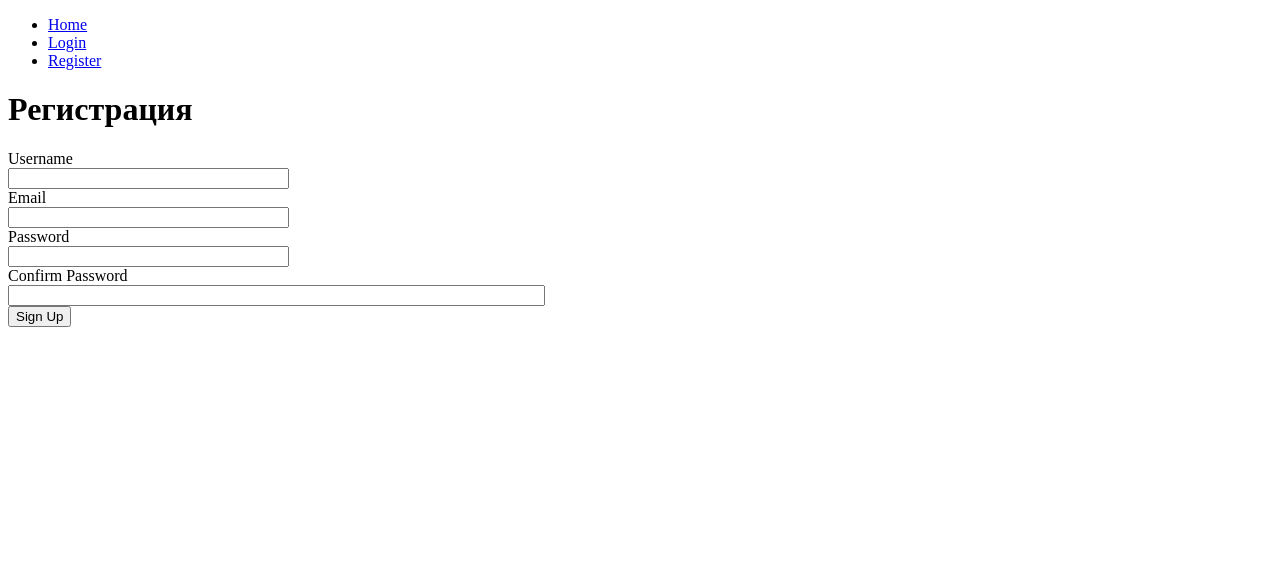
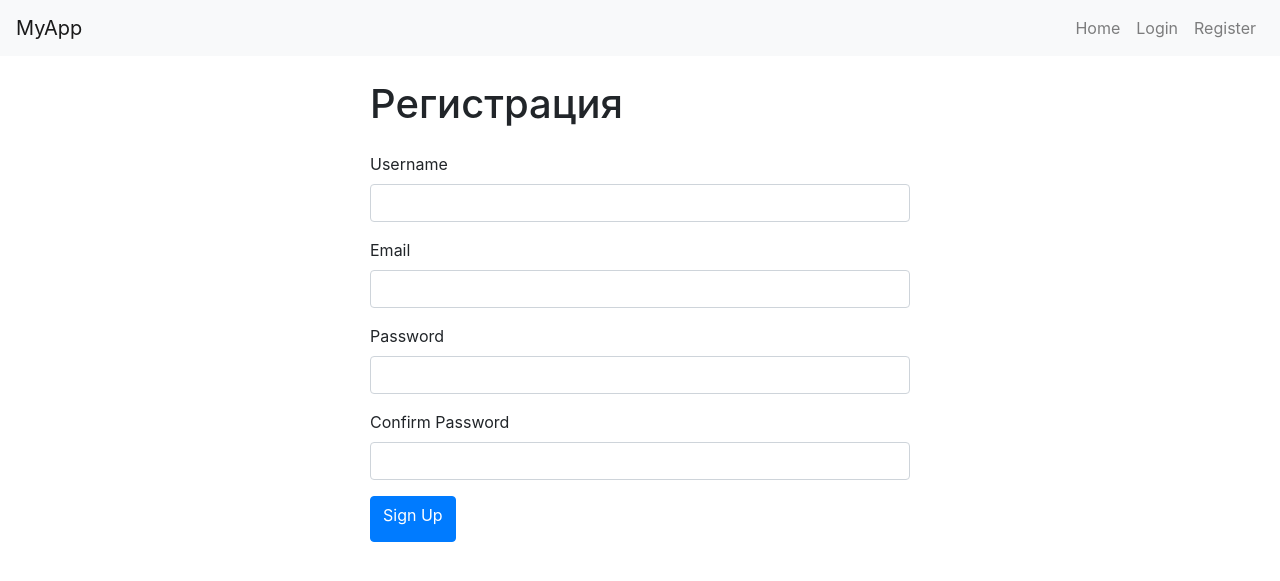
Before and after one commit to vk2012022/lessone190724SQLAlchemy, a Flask app: page /register in a window 1280 px wide. Shown: the top 581 px of the page. Run offline with Flask 3, Linux system fonts and the light colour scheme; some libraries are stand-ins or nearby versions.

Commit message:
add new code 200

```diff
--- a/app/forms.py
+++ b/app/forms.py
@@ -30,7 +30,7 @@ class LoginForm(FlaskForm):
 class UpdateAccountForm(FlaskForm):
     username = StringField('Username', validators=[DataRequired(), Length(min=2, max=20)])
     email = StringField('Email', validators=[DataRequired(), Email()])
-    password = PasswordField('Password', validators=[DataRequired(), Length(min=3)])
+    password = PasswordField('Password', validators=[DataRequired(), Length(min=2)])
     submit = SubmitField('Update')
 
     def validate_username(self, username):
--- a/app/templates/base.html
+++ b/app/templates/base.html
@@ -2,36 +2,58 @@
 <html lang="en">
 <head>
     <meta charset="UTF-8">
-    <title>
-        {% block title %}
-        {% endblock %}
-    </title>
+    <meta name="viewport" content="width=device-width, initial-scale=1, shrink-to-fit=no">
+    <title>{% block title %}{% endblock %}</title>
+    <!-- Bootstrap CSS -->
+    <link href="https://stackpath.bootstrapcdn.com/bootstrap/4.5.2/css/bootstrap.min.css" rel="stylesheet">
 </head>
 <body>
-    <nav>
-        <ul>
-            <li><a href="{{ url_for('home') }}">Home</a></li>
-            {% if current_user.is_authenticated %}
-                <li><a href="{{ url_for('account') }}">Account</a></li>
-                <li><a href="{{ url_for('logout') }}">Logout</a></li>
-            {% else %}
-                <li><a href="{{ url_for('login') }}">Login</a></li>
-                <li><a href="{{ url_for('register') }}">Register</a></li>
-            {% endif %}
-        </ul>
+    <nav class="navbar navbar-expand-lg navbar-light bg-light">
+        <a class="navbar-brand" href="{{ url_for('home') }}">MyApp</a>
+        <button class="navbar-toggler" type="button" data-toggle="collapse" data-target="#navbarNav" aria-controls="navbarNav" aria-expanded="false" aria-label="Toggle navigation">
+            <span class="navbar-toggler-icon"></span>
+        </button>
+        <div class="collapse navbar-collapse" id="navbarNav">
+            <ul class="navbar-nav ml-auto">
+                <li class="nav-item">
+                    <a class="nav-link" href="{{ url_for('home') }}">Home</a>
+                </li>
+                {% if current_user.is_authenticated %}
+                    <li class="nav-item">
+                        <a class="nav-link" href="{{ url_for('account') }}">Account</a>
+                    </li>
+                    <li class="nav-item">
+                        <a class="nav-link" href="{{ url_for('logout') }}">Logout</a>
+                    </li>
+                {% else %}
+                    <li class="nav-item">
+                        <a class="nav-link" href="{{ url_for('login') }}">Login</a>
+                    </li>
+                    <li class="nav-item">
+                        <a class="nav-link" href="{{ url_for('register') }}">Register</a>
+                    </li>
+                {% endif %}
+            </ul>
+        </div>
     </nav>
-    <div>
+    <div class="container mt-4">
         {% with messages = get_flashed_messages(with_categories=true) %}
             {% if messages %}
                 {% for category, message in messages %}
-                    <div class="alert alert-{{ category }}">{{ message }}</div>
+                    <div class="alert alert-{{ category }} alert-dismissible fade show" role="alert">
+                        {{ message }}
+                        <button type="button" class="close" data-dismiss="alert" aria-label="Close">
+                            <span aria-hidden="true">&times;</span>
+                        </button>
+                    </div>
                 {% endfor %}
             {% endif %}
         {% endwith %}
+        {% block content %}{% endblock %}
     </div>
-    <div>
-        {% block content %}
-        {% endblock %}
-    </div>
+    <!-- Bootstrap JS and dependencies -->
+    <script src="https://code.jquery.com/jquery-3.5.1.min.js"></script>
+    <script src="https://cdn.jsdelivr.net/npm/@popperjs/core@2.11.6/dist/umd/popper.min.js"></script>
+    <script src="https://stackpath.bootstrapcdn.com/bootstrap/4.5.2/js/bootstrap.min.js"></script>
 </body>
 </html>
--- a/app/templates/register.html
+++ b/app/templates/register.html
@@ -1,59 +1,59 @@
 {% extends "base.html" %}
 
-{% block title %}
-    Регистрация
-{% endblock %}
+{% block title %}Регистрация{% endblock %}
 
 {% block content %}
-    <h1>Регистрация</h1>
+<div class="row justify-content-center">
+    <div class="col-lg-6">
+        <h1 class="mb-4">Регистрация</h1>
         <form method="POST" action="{{ url_for('register') }}">
             {{ form.hidden_tag() }}
-        <div>
-            {{ form.username.label }}<br>
-            {{ form.username(size=32) }}
+            <div class="mb-3">
+                {{ form.username.label(class="form-label") }}
+                {{ form.username(class="form-control") }}
                 {% if form.username.errors %}
-                <ul>
+                <div class="text-danger">
                     {% for error in form.username.errors %}
-                        <li>{{ error }}</li>
+                    <small>{{ error }}</small><br>
                     {% endfor %}
-                </ul>
+                </div>
                 {% endif %}
             </div>
-        <div>
-            {{ form.email.label }}<br>
-            {{ form.email(size=32) }}
+            <div class="mb-3">
+                {{ form.email.label(class="form-label") }}
+                {{ form.email(class="form-control") }}
                 {% if form.email.errors %}
-                <ul>
+                <div class="text-danger">
                     {% for error in form.email.errors %}
-                        <li>{{ error }}</li>
+                    <small>{{ error }}</small><br>
                     {% endfor %}
-                </ul>
+                </div>
                 {% endif %}
             </div>
-        <div>
-            {{ form.password.label }}<br>
-            {{ form.password(size=32) }}
+            <div class="mb-3">
+                {{ form.password.label(class="form-label") }}
+                {{ form.password(class="form-control") }}
                 {% if form.password.errors %}
-                <ul>
+                <div class="text-danger">
                     {% for error in form.password.errors %}
-                        <li>{{ error }}</li>
+                    <small>{{ error }}</small><br>
                     {% endfor %}
-                </ul>
+                </div>
                 {% endif %}
             </div>
-        <div>
-            {{ form.confirm_password.label }}<br>
-            {{ form.confirm_password(size=64) }}
+            <div class="mb-3">
+                {{ form.confirm_password.label(class="form-label") }}
+                {{ form.confirm_password(class="form-control") }}
                 {% if form.confirm_password.errors %}
-                <ul>
+                <div class="text-danger">
                     {% for error in form.confirm_password.errors %}
-                        <li>{{ error }}</li>
+                    <small>{{ error }}</small><br>
                     {% endfor %}
-                </ul>
+                </div>
                 {% endif %}
             </div>
-        <div>
-            {{ form.submit() }}
+            <button type="submit" class="btn btn-primary">{{ form.submit.label }}</button>
+        </form>
     </div>
-    </form>
+</div>
 {% endblock %}
```
Also changed, not shown: app/templates/account.html (+25 -25 lines), app/templates/home.html (+6 -4 lines), app/templates/login.html (+22 -22 lines). Lines whose indentation alone changed are shown as unchanged.
